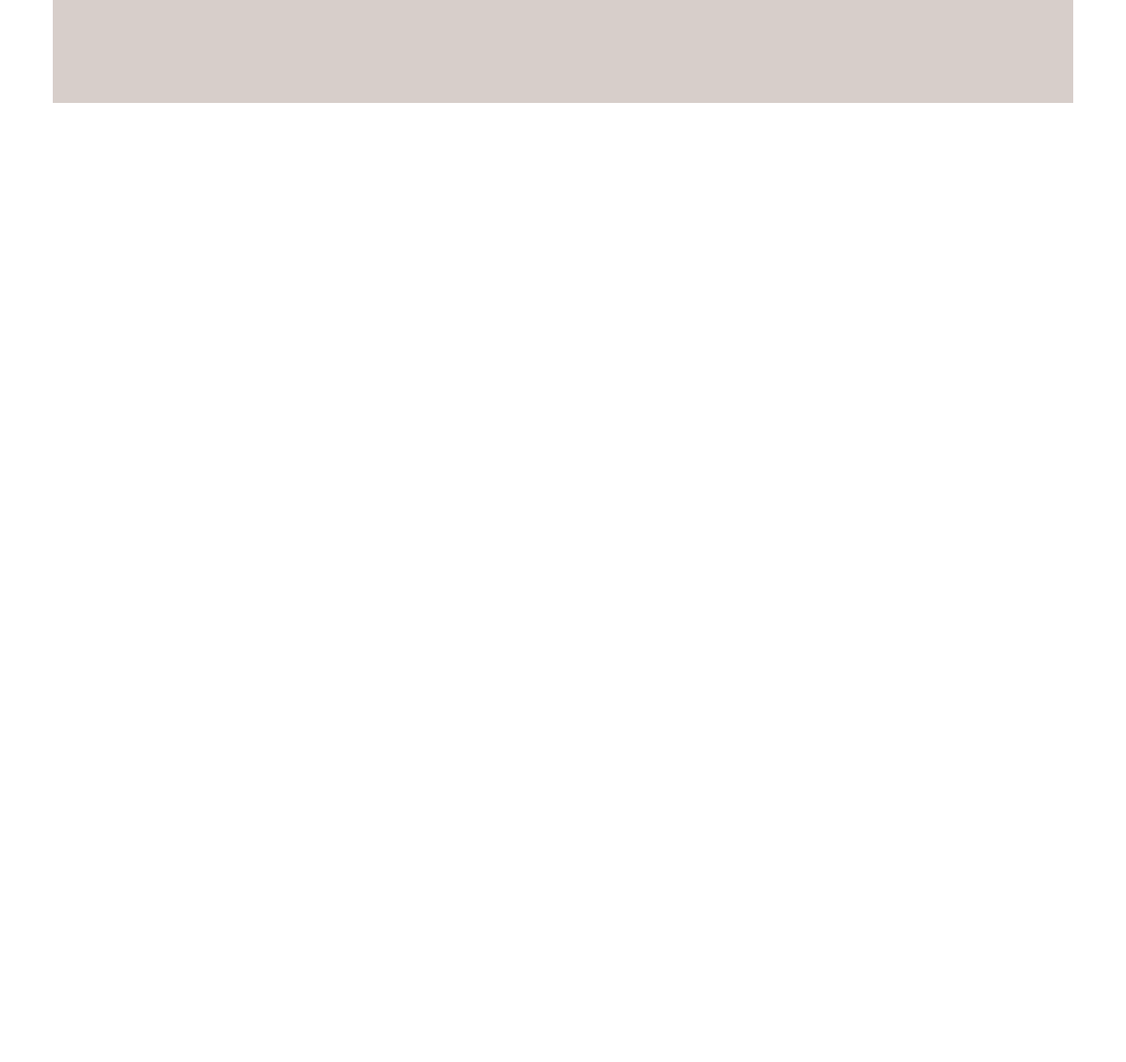
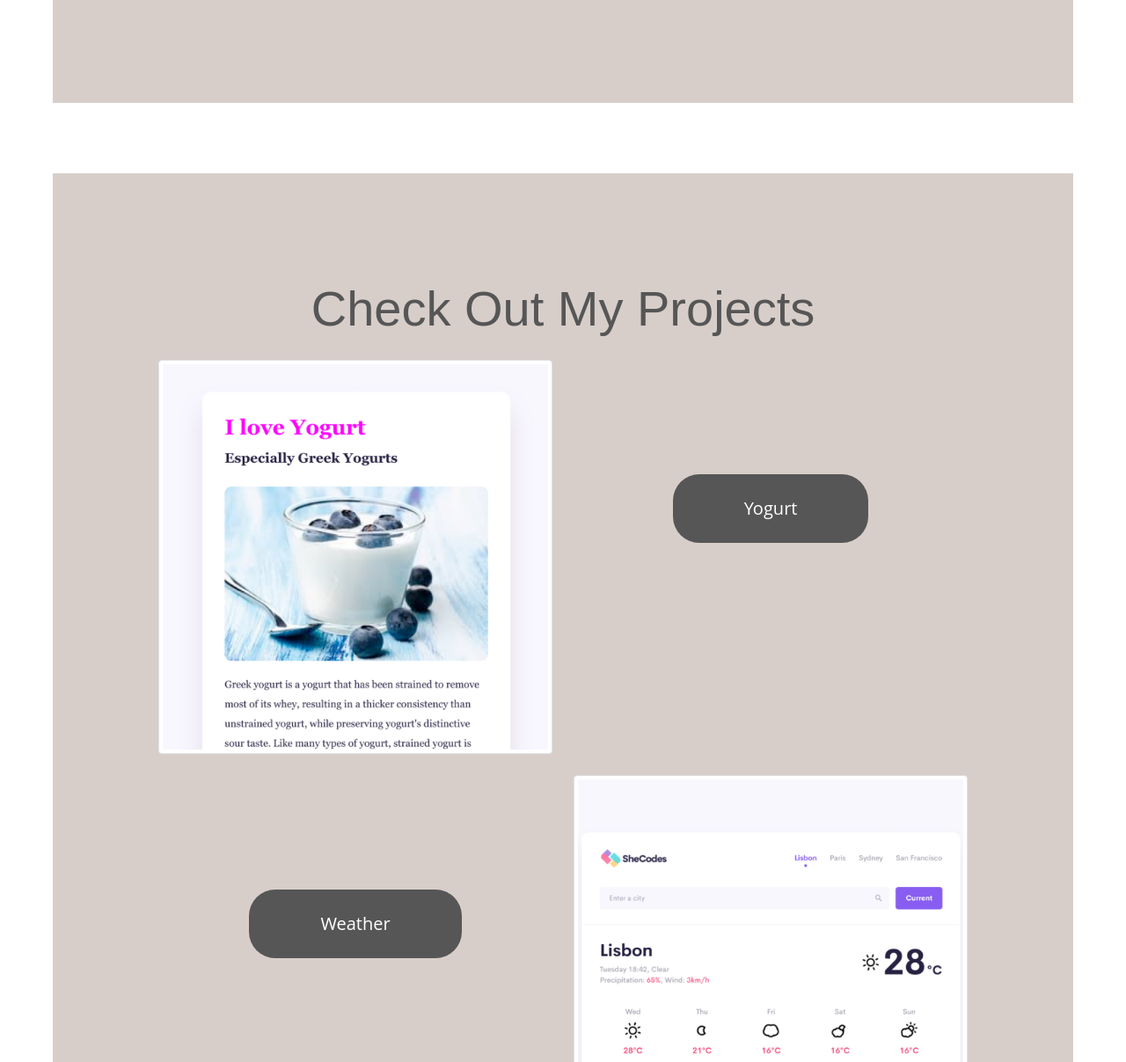
Before and after one commit to GraceJ0105/My-Portfolio, a plain HTML site: page index.html in a window 1280 px wide. Shown: the part 673-1880 px from the top of the page at 88% size. Before the commit the page ends 870 px from the top, so only its background shows below. Drawn offline with nearby package versions, Linux system fonts and the light colour scheme.

Commit message:
Home page updated

```diff
--- a/index.html
+++ b/index.html
@@ -29,5 +29,33 @@
       <h2>Front-End Developer</h2>
       <div><a href="#" class="btn contact-button">Get in Touch</a></div>
     </div>
+
+    <div class="projects-div">
+      <h2>Check Out My Projects</h2>
+      <div class="row mt-4">
+        <div class="col-6">
+          <img
+            class="img-fluid img-thumbnail"
+            src="images/yogurt.png"
+            alt="yogurt"
+          />
+        </div>
+        <div class="col-6">
+          <a href="#" class="btn project-button">Yogurt</a>
+        </div>
+      </div>
+      <div class="row mt-4">
+        <div class="col-6">
+          <a href="#" class="btn project-button">Weather</a>
+        </div>
+        <div class="col-6">
+          <img
+            class="img-fluid img-thumbnail"
+            src="images/weather.png"
+            alt="weather"
+          />
+        </div>
+      </div>
+    </div>
   </body>
 </html>
--- a/styles/portfolio.css
+++ b/styles/portfolio.css
@@ -48,3 +48,21 @@ h2 {
   margin-top: 90px;
   padding: 23px 149px;
 }
+
+.projects-div {
+  text-align: center;
+  background-color: var(--primary-background-colour);
+  margin: 80px 60px;
+  padding: 120px;
+}
+
+.project-button {
+  color: white;
+  background-color: var(--button-colour);
+  font-family: var(--text-font-family);
+  text-align: center;
+  border-radius: 30px;
+  padding: 23px 80px;
+  margin-top: 130px;
+  font-size: 20px;
+}
```
Also changed, not shown: images/weather.png (added), images/yogurt.png (added).
